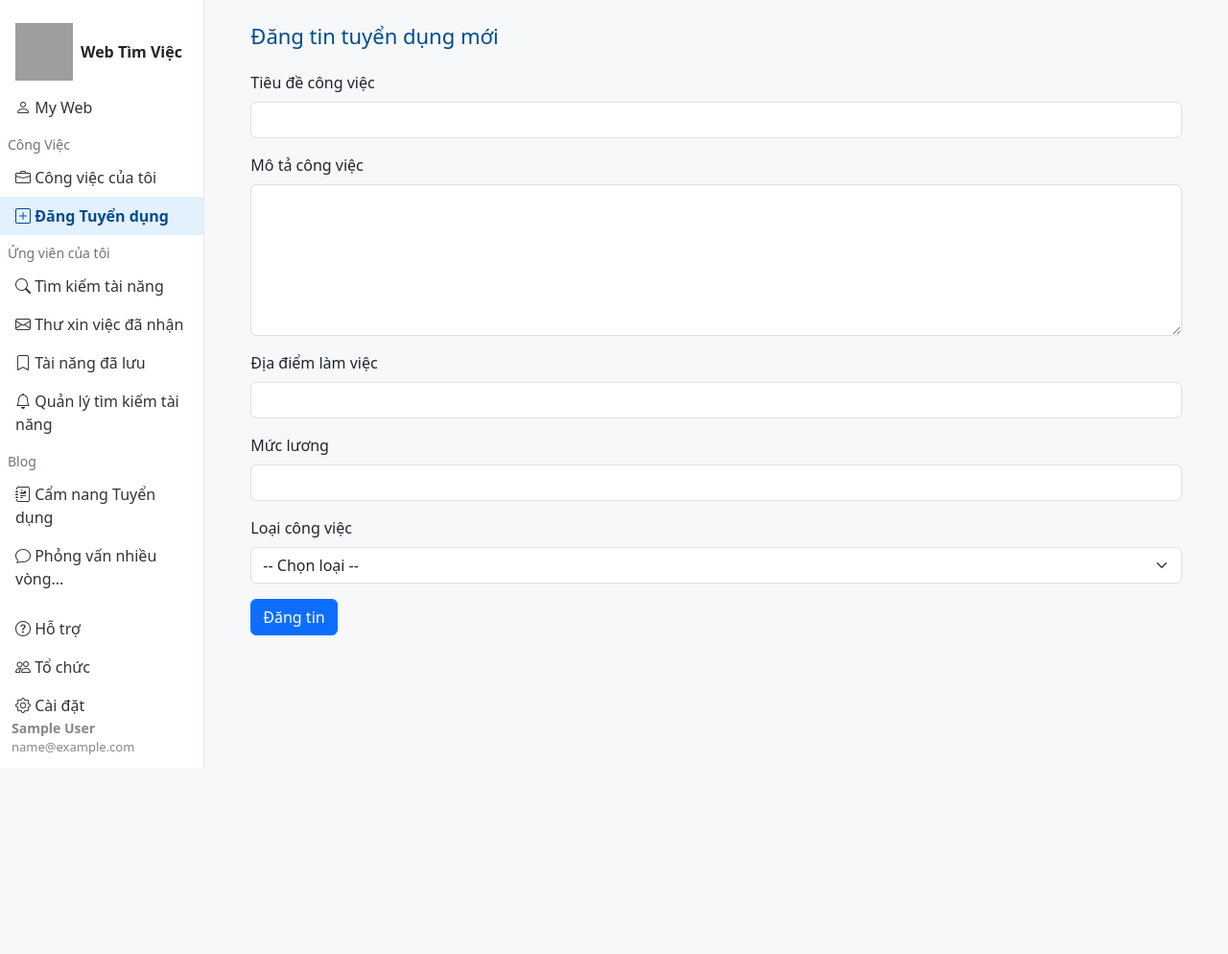
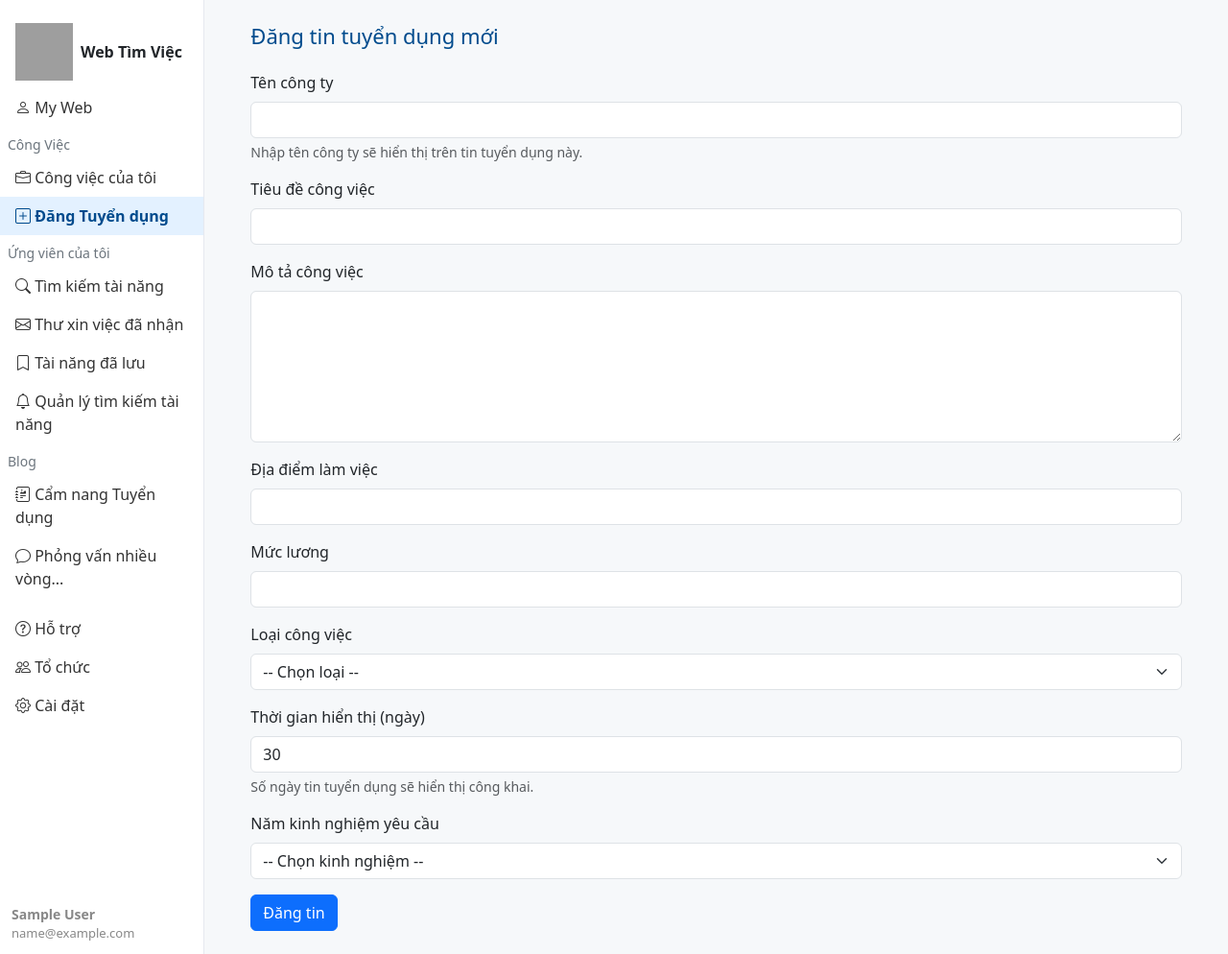
Before and after one commit to Rayzer123/Web_Find_Job, a PHP site: page /employer/employer_post_job.php in a window 1280 px wide. Shown: the whole page at 96% size. Before the commit the page ends 800 px from the top, so only its background shows below. Run offline with PHP 8.4, Linux system fonts and the light colour scheme; the visitor is signed in with stand-in values (Sample User, id 1); grey boxes are pictures that could not be loaded.

Commit message:
Add files via upload

```diff
--- a/SEARCHJOP/employer/employer_post_job.php
+++ b/SEARCHJOP/employer/employer_post_job.php
@@ -4,31 +4,56 @@ if (!isset($_SESSION['employer_id'])) {
     header("Location: employer_login.php");
     exit();
 }
-include('../db_connect.php');
+include('../db_connect.php'); // Đảm bảo đường dẫn này đúng tới file kết nối CSDL của bạn
 
 $success = '';
 $error = '';
+$posted_time = '';     // Biến để lưu thời gian đăng tin
+$expiration_time = ''; // Biến để lưu thời gian hết hạn
+
+// Không cần lấy $company_name từ session nữa vì nó sẽ được nhập từ form
 
 if ($_SERVER["REQUEST_METHOD"] === "POST") {
+    // Lấy tên công ty từ form POST
+    $company_name = $_POST['company_name'];
+
     $title = $_POST['job_title'];
     $description = $_POST['job_description'];
     $location = $_POST['job_location'];
     $salary = $_POST['salary'];
     $job_type = $_POST['job_type'];
+    $display_duration = $_POST['display_duration'];
+    $years_experience = $_POST['years_experience'];
     $employer_id = $_SESSION['employer_id'];
 
-    $sql = "INSERT INTO jobs (title, description, location, salary, job_type, employer_id, created_at)
-            VALUES (?, ?, ?, ?, ?, ?, NOW())";
+    // Cập nhật câu lệnh SQL để chèn cột company_name
+    $sql = "INSERT INTO jobs (title, description, location, salary, job_type, display_duration, years_experience, employer_id, company_name, created_at)
+            VALUES (?, ?, ?, ?, ?, ?, ?, ?, ?, NOW())";
+
     $stmt = mysqli_prepare($conn, $sql);
-    mysqli_stmt_bind_param($stmt, "sssssi", $title, $description, $location, $salary, $job_type, $employer_id);
 
-    if (mysqli_stmt_execute($stmt)) {
-        $success = "Đăng tin tuyển dụng thành công!";
+    if ($stmt === false) {
+        $error = "Lỗi chuẩn bị câu lệnh SQL: " . mysqli_error($conn);
     } else {
-        $error = "Lỗi khi đăng tin: " . mysqli_error($conn);
+        // Cập nhật chuỗi định dạng cho mysqli_stmt_bind_param
+        // Thêm 's' cho $company_name (string)
+        mysqli_stmt_bind_param($stmt, "sssssiiis", $title, $description, $location, $salary, $job_type, $display_duration, $years_experience, $employer_id, $company_name);
+
+        if (mysqli_stmt_execute($stmt)) {
+            $current_timestamp = time();
+            $posted_time = date('H:i:s d/m/Y', $current_timestamp);
+
+            $expiration_timestamp = strtotime("+" . $display_duration . " days", $current_timestamp);
+            $expiration_time = date('H:i:s d/m/Y', $expiration_timestamp);
+
+            $success = "Đăng tin tuyển dụng thành công vào lúc: **" . $posted_time . "**!<br>";
+            $success .= "Tin sẽ hết hạn vào lúc: **" . $expiration_time . "**.";
+
+        } else {
+            $error = "Lỗi khi đăng tin: " . mysqli_error($conn);
+        }
+        mysqli_stmt_close($stmt);
     }
-
-    mysqli_stmt_close($stmt);
 }
 ?>
 
@@ -37,6 +62,7 @@ if ($_SERVER["REQUEST_METHOD"] === "POST") {
 <head>
     <meta charset="UTF-8">
     <title>Đăng Tuyển dụng | Web Tìm Việc</title>
+    <meta name="viewport" content="width=device-width, initial-scale=1">
     <link href="https://cdn.jsdelivr.net/npm/bootstrap@5.3.0/dist/css/bootstrap.min.css" rel="stylesheet">
     <link href="https://cdn.jsdelivr.net/npm/bootstrap-icons@1.10.5/font/bootstrap-icons.css" rel="stylesheet">
     <style>
@@ -64,10 +90,9 @@ if ($_SERVER["REQUEST_METHOD"] === "POST") {
 <body>
 <div class="container-fluid">
     <div class="row">
-        <!-- Sidebar -->
         <div class="col-2 sidebar px-0 d-flex flex-column position-relative">
             <div class="pt-4 ps-3 mb-2">
-               <a class="navbar-brand fw-bold d-flex align-items-center" href="../index.php">
+                <a class="navbar-brand fw-bold d-flex align-items-center" href="../index.php">
                     <img src="https://hoitinhoc.binhdinh.gov.vn/wp-content/uploads/2019/04/image001.png" class="me-2" alt="Logo" width="60" height="60"> Web Tìm Việc
                 </a>
             </div>
@@ -95,7 +120,6 @@ if ($_SERVER["REQUEST_METHOD"] === "POST") {
             </div>
         </div>
 
-        <!-- Main Content -->
         <div class="col-10 main-content px-5 py-4">
             <h2 class="dashboard-header">Đăng tin tuyển dụng mới</h2>
 
@@ -106,6 +130,12 @@ if ($_SERVER["REQUEST_METHOD"] === "POST") {
             <?php endif; ?>
 
             <form method="POST">
+                <div class="mb-3">
+                    <label for="company_name" class="form-label">Tên công ty</label>
+                    <input type="text" class="form-control" id="company_name" name="company_name" required>
+                    <div class="form-text">Nhập tên công ty sẽ hiển thị trên tin tuyển dụng này.</div>
+                </div>
+
                 <div class="mb-3">
                     <label for="job_title" class="form-label">Tiêu đề công việc</label>
                     <input type="text" class="form-control" id="job_title" name="job_title" required>
@@ -132,13 +162,32 @@ if ($_SERVER["REQUEST_METHOD"] === "POST") {
                         <option value="Freelance">Freelance</option>
                     </select>
                 </div>
+
+                <div class="mb-3">
+                    <label for="display_duration" class="form-label">Thời gian hiển thị (ngày)</label>
+                    <input type="number" class="form-control" id="display_duration" name="display_duration" min="1" value="30" required>
+                    <div class="form-text">Số ngày tin tuyển dụng sẽ hiển thị công khai.</div>
+                </div>
+
+                <div class="mb-3">
+                    <label for="years_experience" class="form-label">Năm kinh nghiệm yêu cầu</label>
+                    <select class="form-select" id="years_experience" name="years_experience" required>
+                        <option value="">-- Chọn kinh nghiệm --</option>
+                        <option value="0">Không yêu cầu kinh nghiệm</option>
+                        <option value="1">1 năm</option>
+                        <option value="2">2 năm</option>
+                        <option value="3">3 năm</option>
+                        <option value="4">4 năm</option>
+                        <option value="5">5 năm trở lên</option>
+                    </select>
+                </div>
+
                 <button type="submit" class="btn btn-primary">Đăng tin</button>
             </form>
         </div>
     </div>
 </div>
 
-<!-- Bootstrap JS -->
 <script src="https://cdn.jsdelivr.net/npm/bootstrap@5.3.0/dist/js/bootstrap.bundle.min.js"></script>
 </body>
 </html>
```
